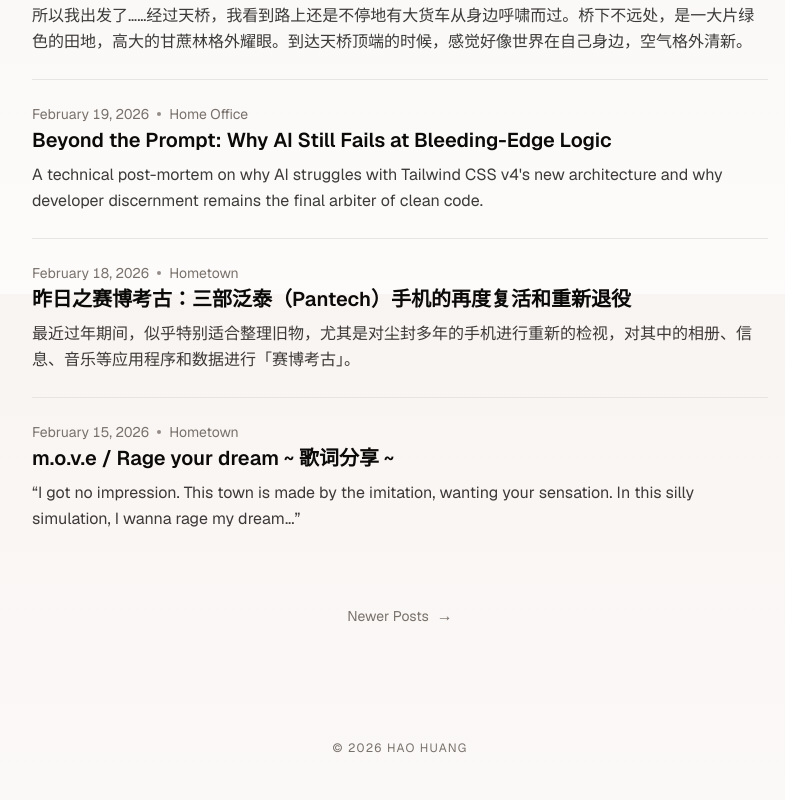
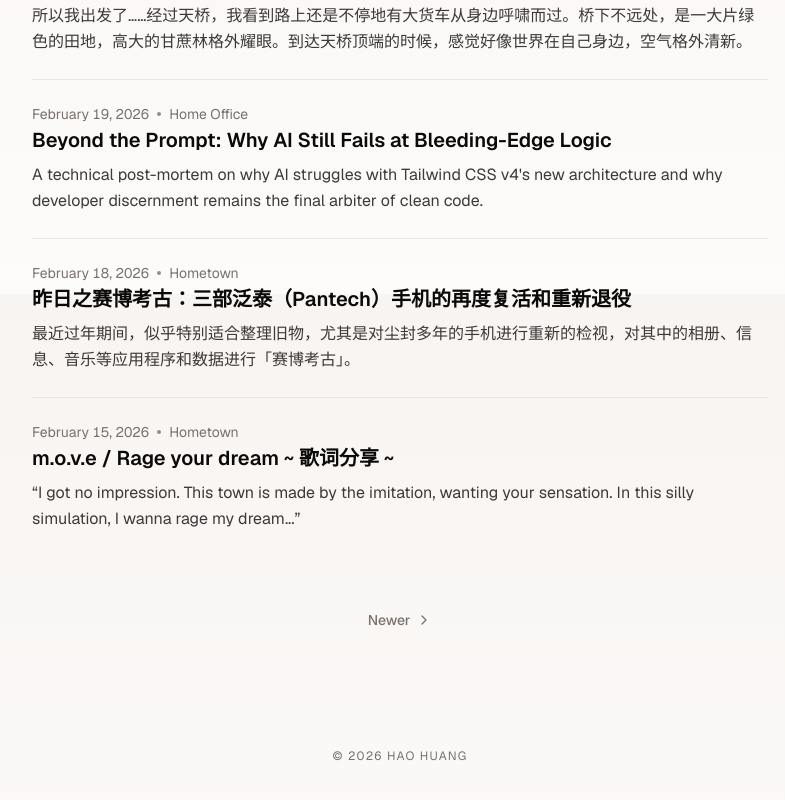
Before and after one commit to coolKIH/hao-portfolio, a Next.js app: page /blog/page/2 in a window 1280 px wide. Shown: the part 506-1306 px from the top of the page, without its empty margins (240-1025 px from the left). Built offline with nearby package versions, Linux system fonts and the light colour scheme.

Commit message:
ui(blog): simplify pagination buttons with shadcn, lucide icons, and shorter labels

```diff
--- a/src/components/blog-list.tsx
+++ b/src/components/blog-list.tsx
@@ -1,3 +1,5 @@
+import { ChevronLeft, ChevronRight } from "lucide-react";
+import { Button } from "@/components/ui/button";
 import Link from "next/link";
 import ZonedTime from "@/components/zoned-time";
 import type { PostMetadata } from "@/lib/vault";
@@ -54,25 +56,23 @@ export function BlogList({
 
             {/* Pagination */}
             {totalPages > 1 && (
-                <div className="flex items-center justify-center mt-12 gap-x-16">
+                <div className="flex items-center justify-center mt-12 gap-2">
                     {currentPage < totalPages && (
-                        <Link
-                            href={`/blog/page/${currentPage + 1}`}
-                            className="group flex items-center gap-2 text-muted-foreground hover:text-foreground transition-colors"
-                        >
-                            <span className="transition-transform group-hover:-translate-x-1">←</span>
-                            <span className="text-sm">Older Posts</span>
-                        </Link>
+                        <Button variant="ghost" size="sm" asChild className="gap-1.5 text-muted-foreground hover:text-foreground">
+                            <Link href={`/blog/page/${currentPage + 1}`}>
+                                <ChevronLeft className="h-4 w-4" />
+                                Older
+                            </Link>
+                        </Button>
                     )}
 
                     {currentPage > 1 && (
-                        <Link
-                            href={currentPage === 2 ? '/blog' : `/blog/page/${currentPage - 1}`}
-                            className="group flex items-center gap-2 text-muted-foreground hover:text-foreground transition-colors"
-                        >
-                            <span className="text-sm">Newer Posts</span>
-                            <span className="transition-transform group-hover:translate-x-1">→</span>
-                        </Link>
+                        <Button variant="ghost" size="sm" asChild className="gap-1.5 text-muted-foreground hover:text-foreground">
+                            <Link href={currentPage === 2 ? "/blog" : `/blog/page/${currentPage - 1}`}>
+                                Newer
+                                <ChevronRight className="h-4 w-4" />
+                            </Link>
+                        </Button>
                     )}
                 </div>
             )}
```
